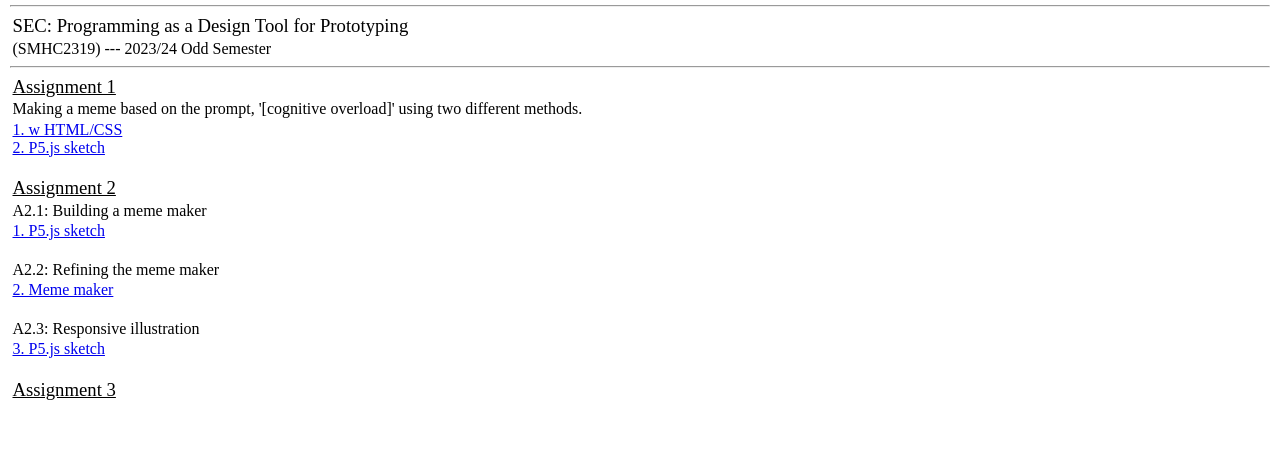
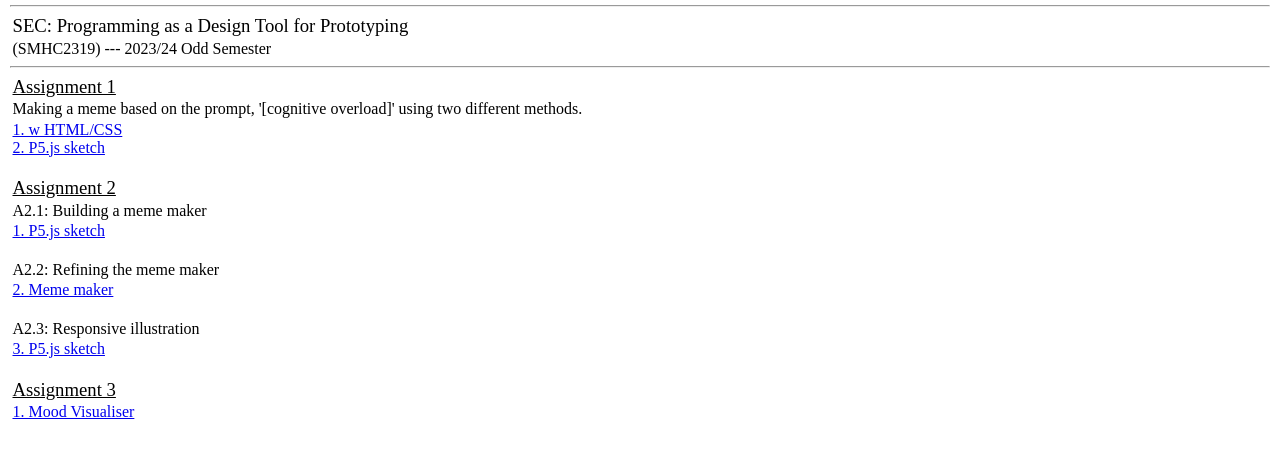
Before and after one commit to eera234/EeraDubey_ProgrammingAsPrototyping, a plain HTML site: page index.html in a window 1280 px wide. Shown: the part 73-528 px from the top of the page. Drawn offline with Linux system fonts and the light colour scheme.

Commit message:
Update index.html

```diff
--- a/index.html
+++ b/index.html
@@ -66,6 +66,7 @@
 
     <!-- A3 Details -->
     <h3><u>Assignment 3</u></h3>
+    <a href="./A3/index.html","./A3/script.js">1. Mood Visualiser</a>
     <p></p>
     <br>
     <a href=""></a>
```
